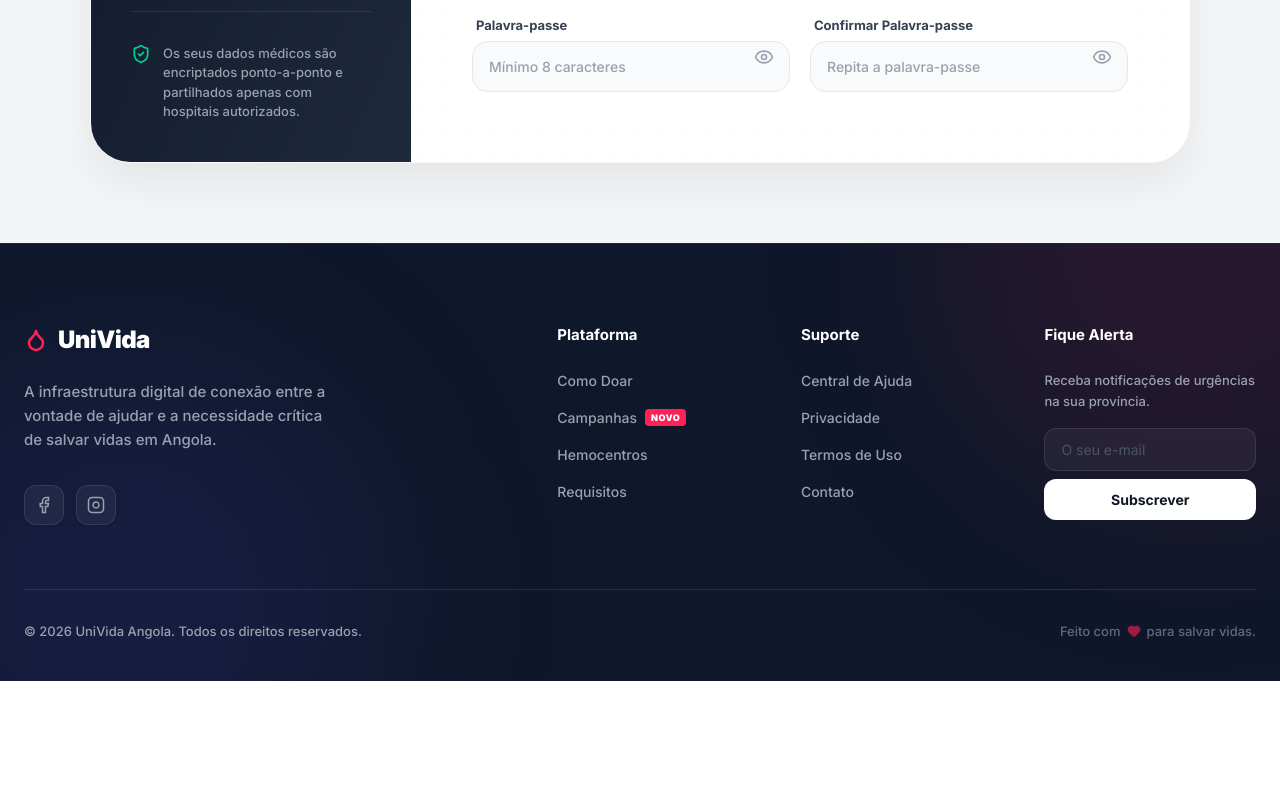
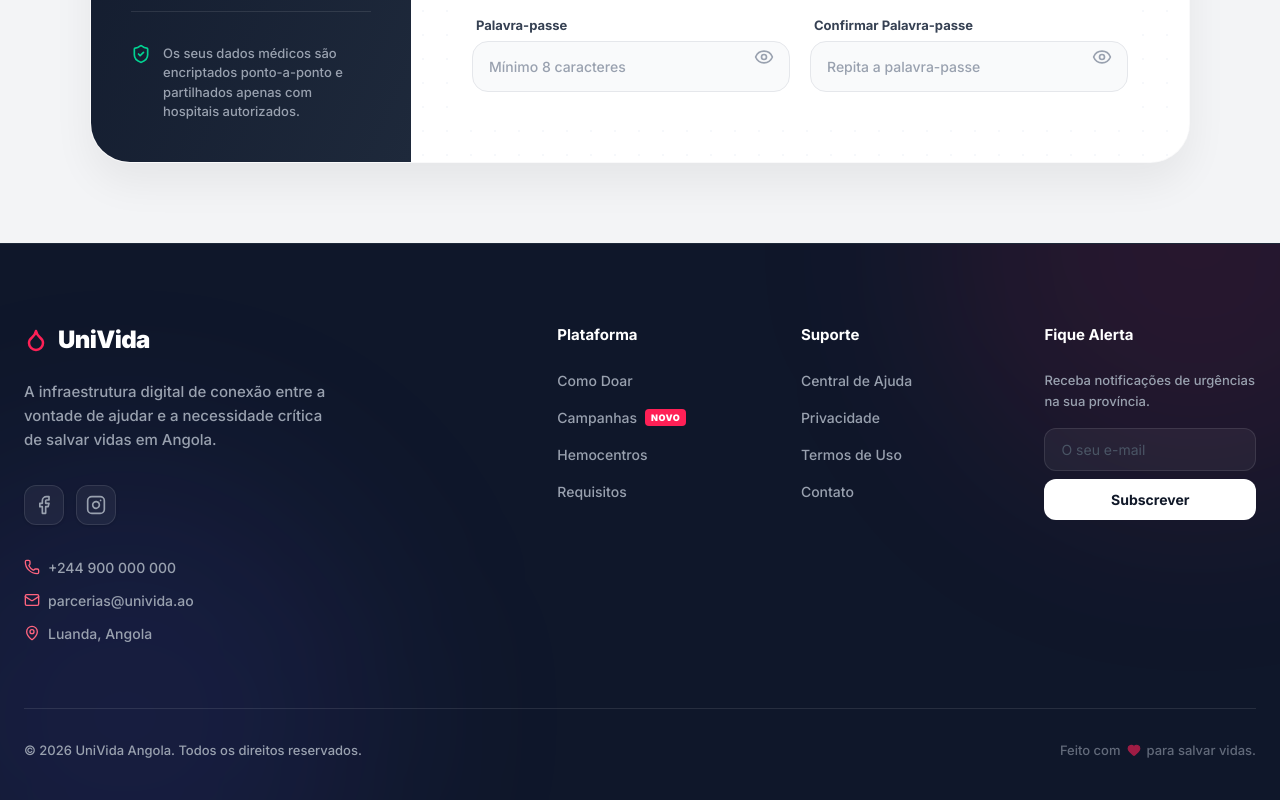
Before and after one commit to GracianoNetoo/helpblood-project, a Vue app: page / in a window 1280 px wide. Shown: the part 4402-5202 px from the top of the page. Before the commit the page ends 5083 px from the top, so only its background shows below. Built offline with nearby package versions, Linux system fonts and the light colour scheme.

Commit message:
feat: refinar footer da landing

```diff
--- a/src/components/Footer.vue
+++ b/src/components/Footer.vue
@@ -1,5 +1,5 @@
 <script setup>
-import { Droplet, ArrowRight, ShieldCheck, Heart, Users } from 'lucide-vue-next';
+import { Droplet, Heart, Mail, Phone, MapPin, Facebook, Instagram } from 'lucide-vue-next';
 </script>
 
 <template>
@@ -24,24 +24,38 @@ import { Droplet, ArrowRight, ShieldCheck, Heart, Users } from 'lucide-vue-next'
             A infraestrutura digital de conexão entre a vontade de ajudar e a necessidade crítica de salvar vidas em Angola.
           </p>
           <div class="flex gap-3">
-             <a href="#" class="w-10 h-10 rounded-[12px] bg-white/5 border border-white/10 flex items-center justify-center hover:bg-rose-500 hover:text-white transition-all text-gray-400 shadow-sm">
-              <svg xmlns="http://www.w3.org/2000/svg" width="18" height="18" viewBox="0 0 24 24" fill="none" stroke="currentColor" stroke-width="2"><path d="M18 2h-3a5 5 0 0 0-5 5v3H7v4h3v8h4v-8h3l1-4h-4V7a1 1 0 0 1 1-1h3z"/></svg>
+            <a href="#" class="w-10 h-10 rounded-[12px] bg-white/5 border border-white/10 flex items-center justify-center hover:bg-rose-500 hover:text-white transition-all text-gray-400 shadow-sm">
+              <Facebook class="w-5 h-5" />
             </a>
             <a href="#" class="w-10 h-10 rounded-[12px] bg-white/5 border border-white/10 flex items-center justify-center hover:bg-rose-500 hover:text-white transition-all text-gray-400 shadow-sm">
-              <svg xmlns="http://www.w3.org/2000/svg" width="18" height="18" viewBox="0 0 24 24" fill="none" stroke="currentColor" stroke-width="2"><rect width="20" height="20" x="2" y="2" rx="5" ry="5"/><path d="M16 11.37A4 4 0 1 1 12.63 8 4 4 0 0 1 16 11.37z"/><line x1="17.5" x2="17.51" y1="6.5" y2="6.5"/></svg>
+              <Instagram class="w-5 h-5" />
             </a>
           </div>
+
+          <div class="mt-8 space-y-3 text-[14px] font-medium text-gray-400">
+            <div class="flex items-center gap-2">
+              <Phone class="w-4 h-4 text-rose-400" />
+              <span>+244 900 000 000</span>
+            </div>
+            <div class="flex items-center gap-2">
+              <Mail class="w-4 h-4 text-rose-400" />
+              <span>parcerias@univida.ao</span>
+            </div>
+            <div class="flex items-center gap-2">
+              <MapPin class="w-4 h-4 text-rose-400" />
+              <span>Luanda, Angola</span>
+            </div>
+          </div>
         </div>
-
-        <!-- Links Columns -->
+<!-- Links Columns -->
         <div class="md:col-span-7 grid grid-cols-2 sm:grid-cols-3 gap-8">
           <div>
             <h4 class="text-white font-bold mb-6 text-[15px]">Plataforma</h4>
             <ul class="space-y-4 text-[14px] font-medium">
-              <li><a href="#" class="hover:text-rose-400 transition-colors">Como Doar</a></li>
-              <li><a href="#" class="hover:text-rose-400 transition-colors flex items-center gap-2">Campanhas <span class="bg-rose-500 text-white text-[9px] font-black px-1.5 py-0.5 rounded-sm uppercase tracking-wider">Novo</span></a></li>
-              <li><a href="#" class="hover:text-rose-400 transition-colors">Hemocentros</a></li>
-              <li><a href="#" class="hover:text-rose-400 transition-colors">Requisitos</a></li>
+              <li><a href="#home" class="hover:text-rose-400 transition-colors">Como Doar</a></li>
+              <li><a href="#campanhas" class="hover:text-rose-400 transition-colors flex items-center gap-2">Campanhas <span class="bg-rose-500 text-white text-[9px] font-black px-1.5 py-0.5 rounded-sm uppercase tracking-wider">Novo</span></a></li>
+              <li><a href="#missao" class="hover:text-rose-400 transition-colors">Hemocentros</a></li>
+              <li><a href="#missao" class="hover:text-rose-400 transition-colors">Requisitos</a></li>
             </ul>
           </div>
 
```
